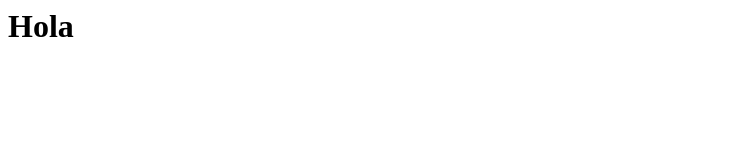
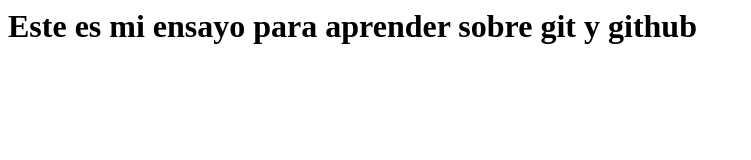
Before and after one commit to CristianPulgarinEnsayos/creacionEnsayo, a plain HTML site: page index.html in a window 1280 px wide. Shown: the whole page, without its empty margins (0-751 px from the left). Drawn offline with Linux system fonts and the light colour scheme.

Commit message:
modificación cristian

```diff
--- a/index.html
+++ b/index.html
@@ -1,8 +1,10 @@
 <html>
-
+<head>
+<title>Cristian Pulgarin</title>
+</head>
 <body>
 
-<h1>Hola</h1>
+<h1>Este es mi ensayo para aprender sobre git y github</h1>
 
 </body>
 
```
